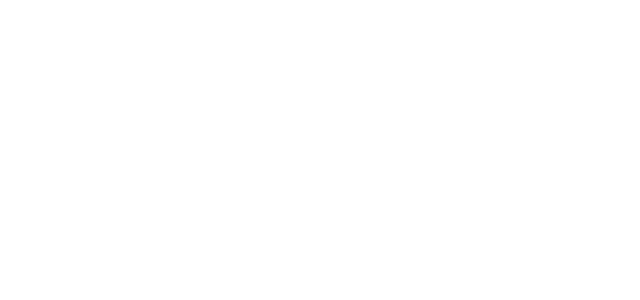
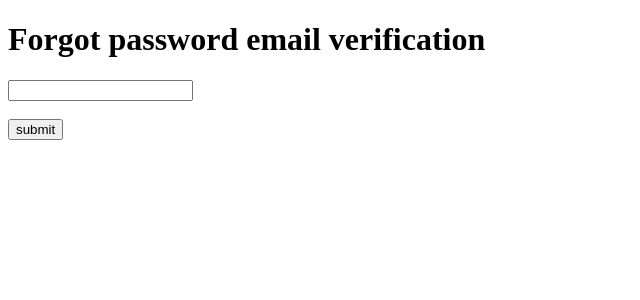
Before and after one commit to MRFAKE2002/Django-And-React-Build-a-Multi-vendor-E-commerce-Website, a React (Vite) app in the folder front-end/: page /password-reset in a window 1280 px wide. Before the commit this address had no page. Shown: the top 300 px of the page, without its empty margins (0-640 px from the left). Built offline with nearby package versions, Linux system fonts and the light colour scheme; what simple-zustand-devtools would draw is missing.

Commit message:
Add create-page Route

```diff
--- a/front-end/src/App.jsx
+++ b/front-end/src/App.jsx
@@ -7,6 +7,7 @@
 import Register from "./views/auth/Register";
 import Logout from "./views/auth/logout";
 import ForgotPasswordEmailVerify from "./views/auth/ForgotPasswordEmailVerify";
+import CreateNewPassword from "./views/auth/CreateNewPassword";
 
 function App() {
   return (
@@ -15,7 +16,8 @@
       <Route path="/login" element={<Login />} />
       <Route path="/register" element={<Register />} />
       <Route path="/logout" element={<Logout />} />
-      <Route path="/forgot-password" element={<ForgotPasswordEmailVerify />} />
+      <Route path="/password-reset" element={<ForgotPasswordEmailVerify />} />
+      <Route path="/create-new-password" element={<CreateNewPassword />} />
     </Routes>
   );
 }
--- a/front-end/src/views/auth/ForgotPasswordEmailVerify.jsx
+++ b/front-end/src/views/auth/ForgotPasswordEmailVerify.jsx
@@ -5,25 +5,35 @@
 import axiosAPIInstance from '../../utils/axios'
 
 function ForgotPasswordEmailVerify() {
+  /*
+    alan inja ma gharar ke vaghti 'user' oumad 'email' khodesh ro vared kard samt 'back-end' dakhel
+    'app userauths views ForgotPassword' biad 'check' kone age in 'user' vojud dasht biad behesh 'email' bede
+    ke dakhel oun 'email link' vojud dare ke dakhelesh 'otp va uidb64 user' vojud dare ke ba raftan be oun 'link'
+    mitune 'password' khodesh ro avaz kone va ma ham mitunim ba estefade az 'data' dakhel oun 'link' befahmim kodum
+    'user' oumade 'password' avaz kone va oun 'data' ro befrestim be 'back-end'.
+  */
   const [email, setEmail] = useState("")
 
   const handelOnChange = (event) => {
     setEmail(event.target.value)
   }
 
-  const handelOnclick = (event) => {
+  const handelOnclick = async (event) => {
     try {
-      axiosAPIInstance.get(`password-reset/${email}/`).then((response) => {
-        console.log(response);
+      // alan inja ma darim oun 'email' ro mifrestim be 'back-end' ta be 'user otp' bedim va befrestim
+      // baraye 'change password'.
+      await axiosAPIInstance.get(`password-reset/${email}/`).then((response) => {
+        alert("An Email Has Been Sent To You.")
       })
     } catch (error) {
-      console.log(error);
+      alert("Email Does Not Exist!")
     }
   }
   return (
     <>
       <h1>Forgot password email verification</h1>
       <input type="email" name="email" onChange={handelOnChange} />
+      <br/><br/>
       <button type="submit" onClick={handelOnclick}>submit</button>
     </>
   )
--- a/front-end/src/views/auth/Login.jsx
+++ b/front-end/src/views/auth/Login.jsx
@@ -183,7 +183,7 @@
         <br/>
         <button type="submit">log in</button>
         <hr />
-        <Link to={"/forgot-password"}>Forgot Password</Link>
+        <Link to={"/password-reset"}>Forgot Password</Link>
       </form>
     </>
   );
```
